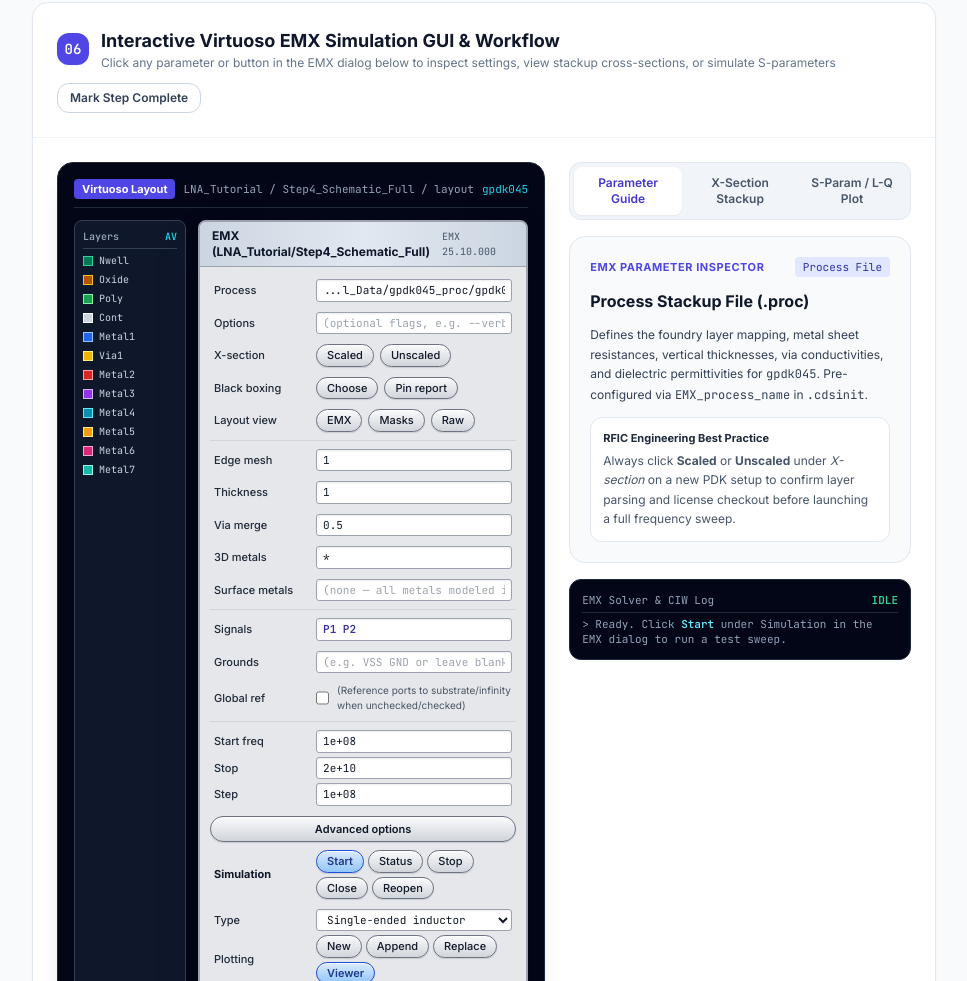
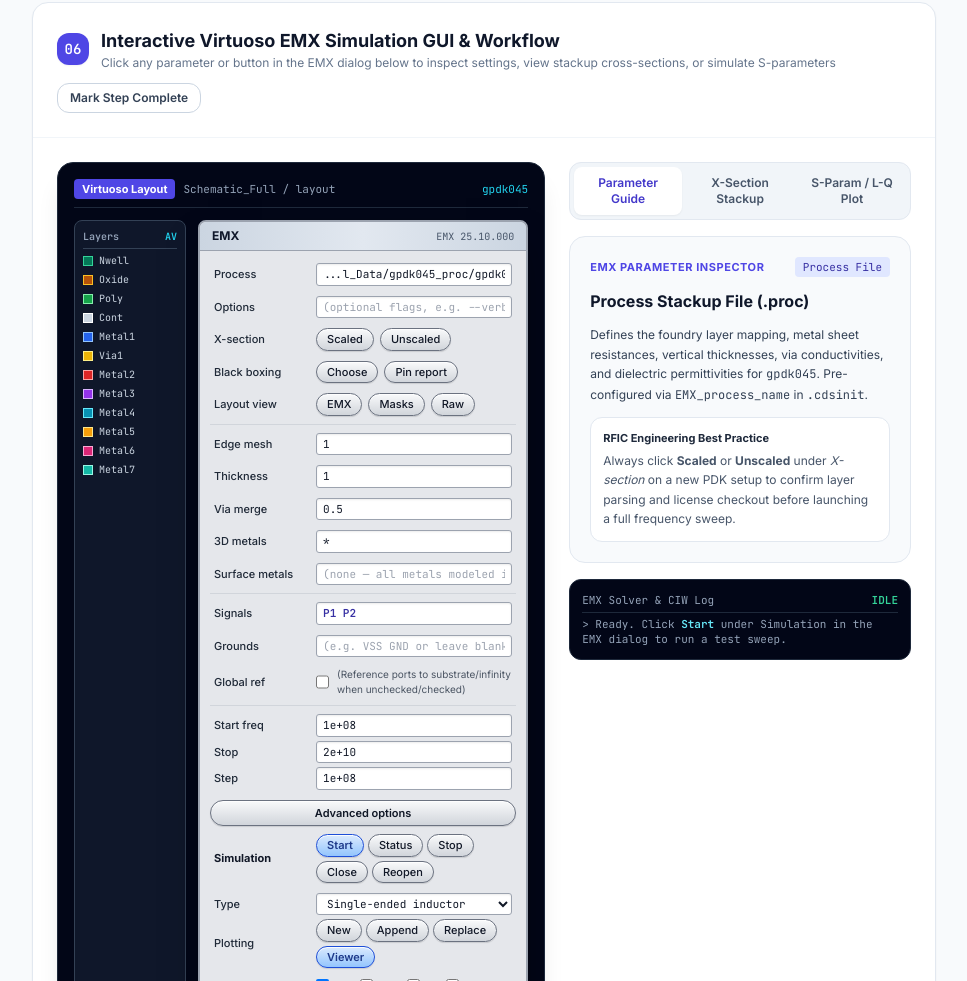
Before and after one commit to Saman-RFCMOS/Tutorial, a plain HTML site: page emx-virtuoso-setup/index.html in a window 1280 px wide. Shown: the part 3512-4493 px from the top of the page, without its empty margins (312-1279 px from the left). Drawn offline with nearby package versions, Linux system fonts and the light colour scheme.

Commit message:
Update index.html

```diff
--- a/emx-virtuoso-setup/index.html
+++ b/emx-virtuoso-setup/index.html
@@ -773,7 +773,7 @@
                 <div class="flex items-center justify-between text-[11px] text-slate-300 pb-2 mb-3 border-b border-slate-800">
                   <div class="flex items-center gap-2">
                     <span class="px-2 py-0.5 rounded bg-indigo-600 text-white font-bold">Virtuoso Layout</span>
-                    <span class="font-mono text-slate-400">LNA_Tutorial / Step4_Schematic_Full / layout</span>
+                    <span class="font-mono text-slate-400">Schematic_Full / layout</span>
                   </div>
                   <span class="font-mono text-cyan-400">gpdk045</span>
                 </div>
@@ -805,7 +805,7 @@
                   <div class="flex-1 virtuoso-dialog rounded-lg overflow-hidden">
                     <!-- Dialog Title Bar -->
                     <div class="bg-gradient-to-r from-slate-300 via-slate-200 to-slate-300 px-3 py-1.5 border-b border-gray-400 flex items-center justify-between">
-                      <span class="text-xs font-bold text-slate-900">EMX (LNA_Tutorial/Step4_Schematic_Full)</span>
+                      <span class="text-xs font-bold text-slate-900">EMX</span>
                       <span class="text-[10px] font-mono text-slate-600">EMX 25.10.000</span>
                     </div>
 
@@ -1513,7 +1513,7 @@
       createview: {
         badge: 'Virtuoso Views',
         title: 'Create Virtuoso Cellviews (Symbol / Model / Spar)',
-        desc: 'Generates native Virtuoso views directly inside LNA_Tutorial/Step4_Schematic_Full so you can drop the EM-extracted passive into ADE Assembler schematics.',
+        desc: 'Generates native Virtuoso views directly inside Design_Schematic_Full so you can drop the EM-extracted passive into ADE Assembler schematics.',
         tip: 'Generate both Spar (for AC/SP/Noise) and Model (for Transient/PSS) views.'
       },
       formstate: {
```
